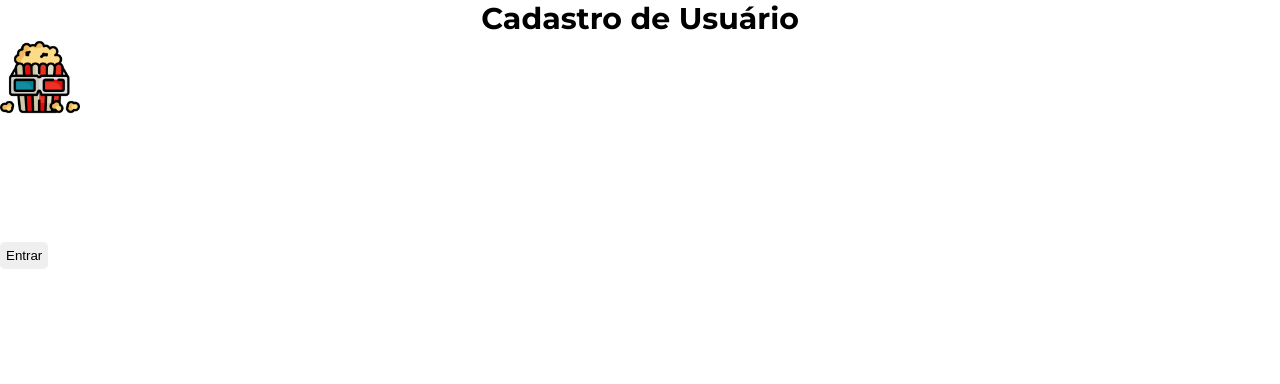
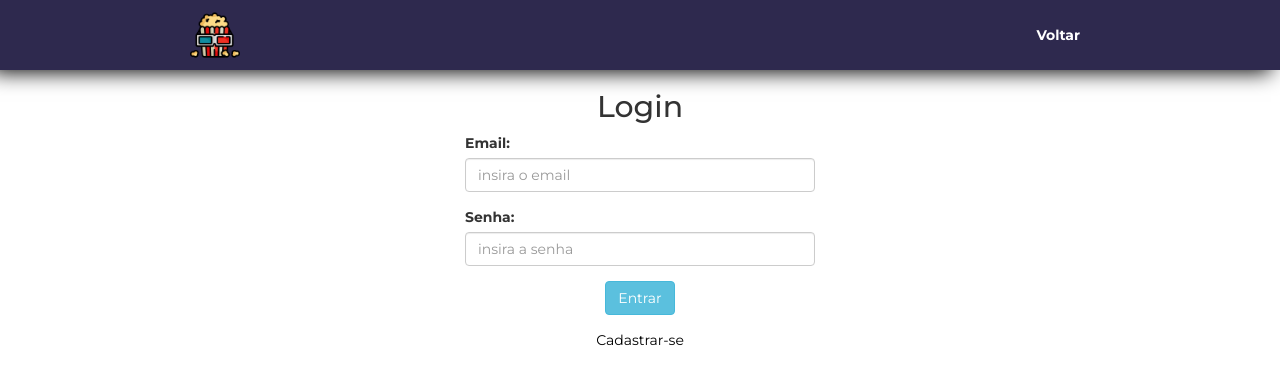
Before and after one commit to marcusgajozo/site-critica-php, a PHP site: page /entrar.php in a window 1280 px wide. Shown: the top 384 px of the page. Run offline with PHP 8.4, Linux system fonts and the light colour scheme; data comes from the database, SQL or seed files in the repository; both versions use the stored data as it was after the commit; some libraries are stand-ins or nearby versions.

Commit message:
third commit

```diff
--- a/entrar.php
+++ b/entrar.php
@@ -42,28 +42,48 @@
     <meta http-equiv="X-UA-Compatible" content="IE=edge">
     <meta name="viewport" content="width=device-width, initial-scale=1.0">
     <title>Login - Site Critica</title>
+    <script src="https://ajax.googleapis.com/ajax/libs/jquery/3.1.0/jquery.min.js"></script>
+    <link rel="stylesheet" href="https://maxcdn.bootstrapcdn.com/bootstrap/3.3.6/css/bootstrap.min.css" />
     <link rel="stylesheet" href="style.css">
+    <script src="https://maxcdn.bootstrapcdn.com/bootstrap/3.3.7/js/bootstrap.min.js"></script>
 </head>
 
 <body>
+    <header>
+        <div class="menu">
+            <div id="logo">
+                <a href="index.php"><img src="img/pipoca.png" alt="Logo"></a>
+            </div>
+            <nav>
+                <a href="index.php">Voltar</a>
+            </nav>
+        </div>
+    </header>
+
     <main>
         <div class="container">
-            <h2 align="center">Cadastro de Usuário</h2>
+            <h2 align="center">Login</h2>
             <div class="col-md-4" style="margin:0 auto; float:none;">
                 <form class="form_ec " action="" method="post">
+                    <div class="form-group">
+                        <label for="email">Email: </label>
+                        <input type="email" name="email" placeholder="insira o email" class="form-control"/>
+                    </div>
 
-                    <img src="img/pipoca.png" alt="logo">
+                    <div class="form-group">
+                        <label for="senha">Senha: </label>
+                        <input type="password" name="senha" placeholder="insira a senha" class="form-control"/>
+                    </div>
 
-                    <label for="email">Email: </label>
-                    <input type="email" name="email">
+                    <div class="form-group" align="center">
+                        <button type="submit" class="btn btn-info">Entrar</button>
+                    </div>
 
-                    <label for="senha">senha: </label>
-                    <input type="password" name="senha">
-
-                    <button type="submit">Entrar</button>
-
-                    <a href="cadastro.php">Cadastrar-se</a>
+                    <div class="form-group" align="center">
+                        <a href="cadastro.php">Cadastrar-se</a>
+                    </div>
                 </form>
+            </div>
         </div>
     </main>
 </body>
```
Also changed, not shown: cadastroFilme.php (+12 -0 lines), database.db.
